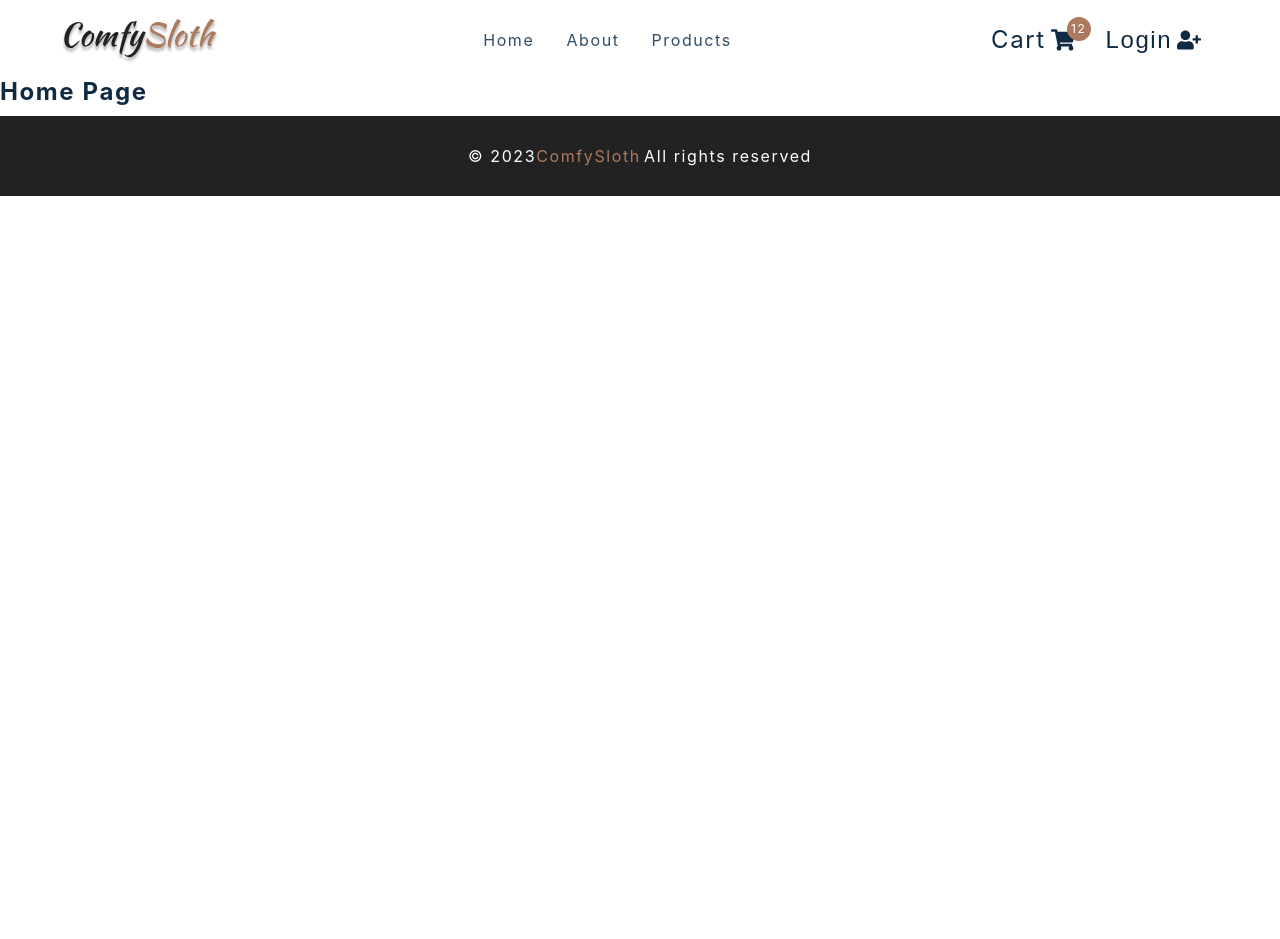
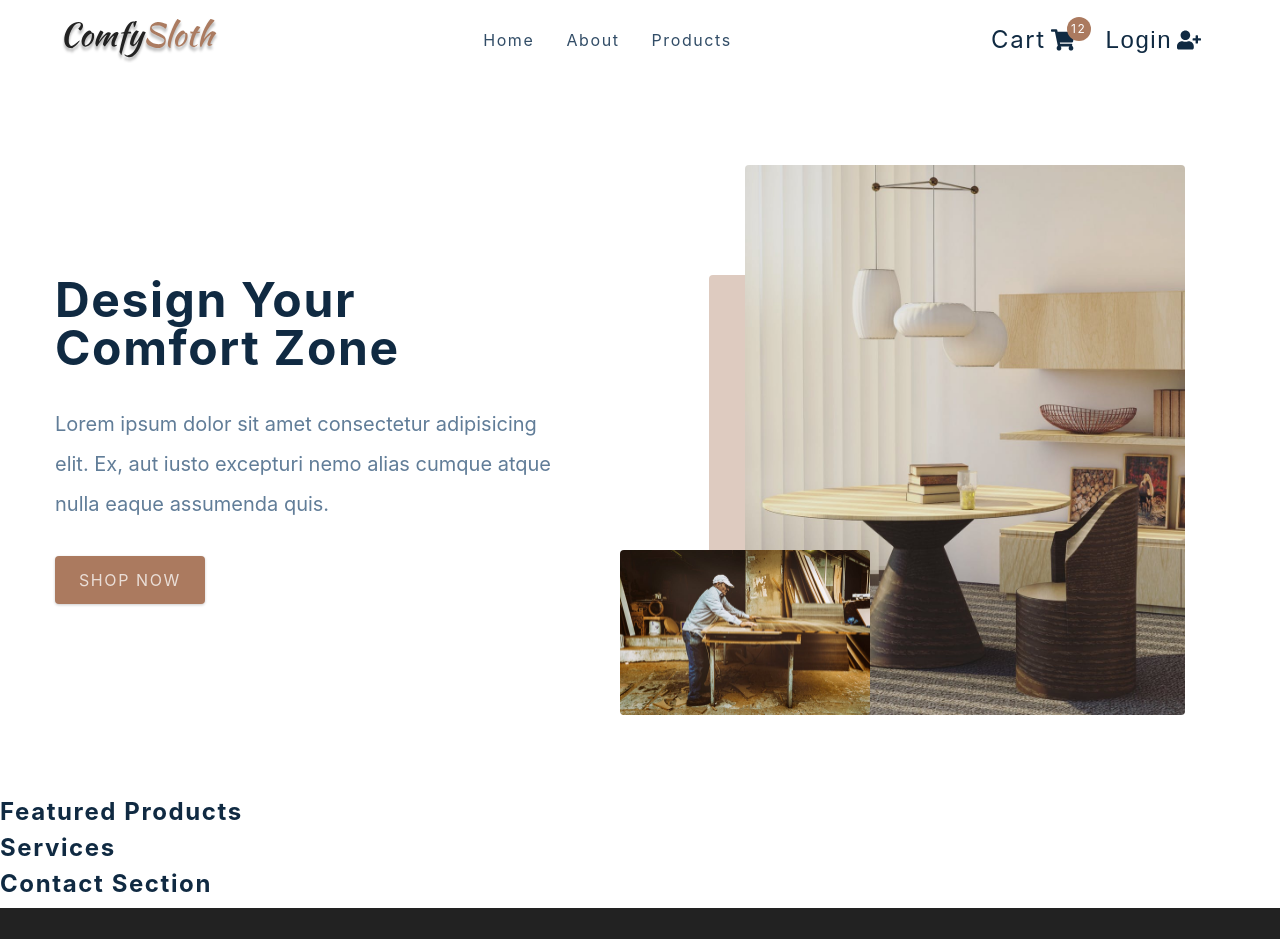
Before and after one commit to ShafiqullahTurkmen/comfy-sloth, a React (Create React App) app: page / in a window 1280 px wide. Shown: the top 939 px of the page. Before the commit the page ends 800 px from the top, so only its background shows below. Built offline with nearby package versions, Linux system fonts and the light colour scheme; the HTML template or start-up script is replaced by a standard one.

Commit message:
Home Page - Hero completed

```diff
--- a/src/components/Hero.js
+++ b/src/components/Hero.js
@@ -5,7 +5,19 @@ import heroBcg from '../assets/hero-bcg.jpeg'
 import heroBcg2 from '../assets/hero-bcg-2.jpeg'
 
 const Hero = () => {
-  return <h4>hero</h4>
+  return <Wrapper className='section-center'>
+    <article className='content'>
+      <h1>design your <br /> comfort zone</h1>
+      <p>Lorem ipsum dolor sit amet consectetur adipisicing elit. Ex, aut iusto excepturi nemo alias cumque atque nulla eaque assumenda quis.</p>
+      <Link to='/products' className='btn hero-btn'>
+        shop now
+      </Link>
+    </article>
+    <article className='img-container'>
+      <img src={heroBcg} alt='nice table' className='main-img'/>
+      <img src={heroBcg2} alt='person working' className='accent-img'/>
+    </article>
+  </Wrapper>
 }
 
 const Wrapper = styled.section`
--- a/src/pages/AboutPage.js
+++ b/src/pages/AboutPage.js
@@ -13,7 +13,7 @@ const AboutPage = () => {
           <h2>our story</h2>
           <div className="underline"></div>
         </div>
-        <p>Lorem ipsum dolor sit amet consectetur adipisicing elit. Officiis consequatur nam eveniet at. Inventore dolor vitae tenetur fugiat saepe deleniti eum, labore eos. Numquam minus voluptatibus laboriosam accusantium dolore sit.</p>
+        <p>Lorem ipsum, dolor sit amet consectetur adipisicing elit. Odio illum aliquid harum rerum ad aut eum culpa, porro blanditiis vero eos impedit velit magnam, voluptatum quasi laudantium cupiditate quia quo ea. Provident nobis magni labore facere voluptate illum eligendi doloremque necessitatibus sed porro. Hic saepe sunt porro. Magnam similique id soluta impedit ullam doloribus quibusdam nesciunt pariatur ipsa sit! Vitae quaerat, ratione aperiam quod tempore ipsam dolorum recusandae placeat inventore cumque quos praesentium sequi, necessitatibus modi eos. Corrupti, aliquid minima?</p>
       </article>
     </Wrapper>
   </main>
--- a/src/pages/HomePage.js
+++ b/src/pages/HomePage.js
@@ -1,7 +1,12 @@
 import React from 'react'
 import { FeaturedProducts, Hero, Services, Contact } from '../components'
 const HomePage = () => {
-  return <h4>home page</h4>
+  return <main>
+    <Hero/>
+    <FeaturedProducts/>
+    <Services/>
+    <Contact/>
+  </main>
 }
 
 export default HomePage
```
